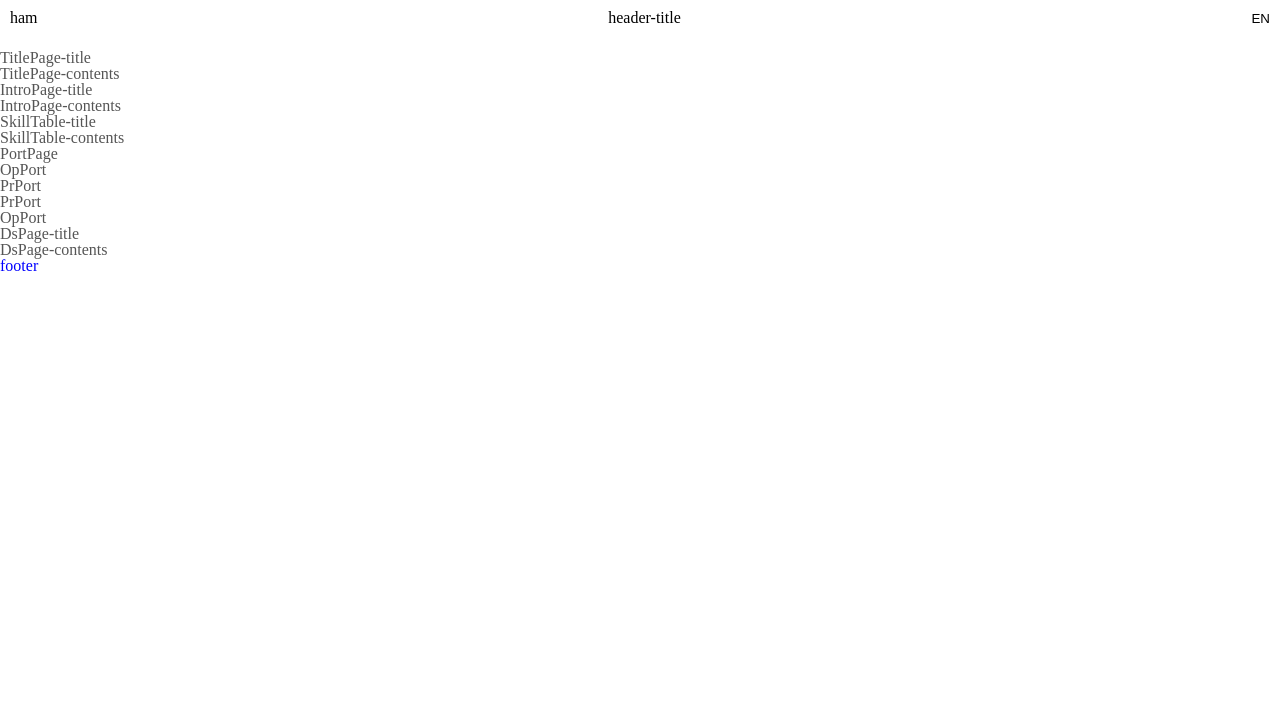
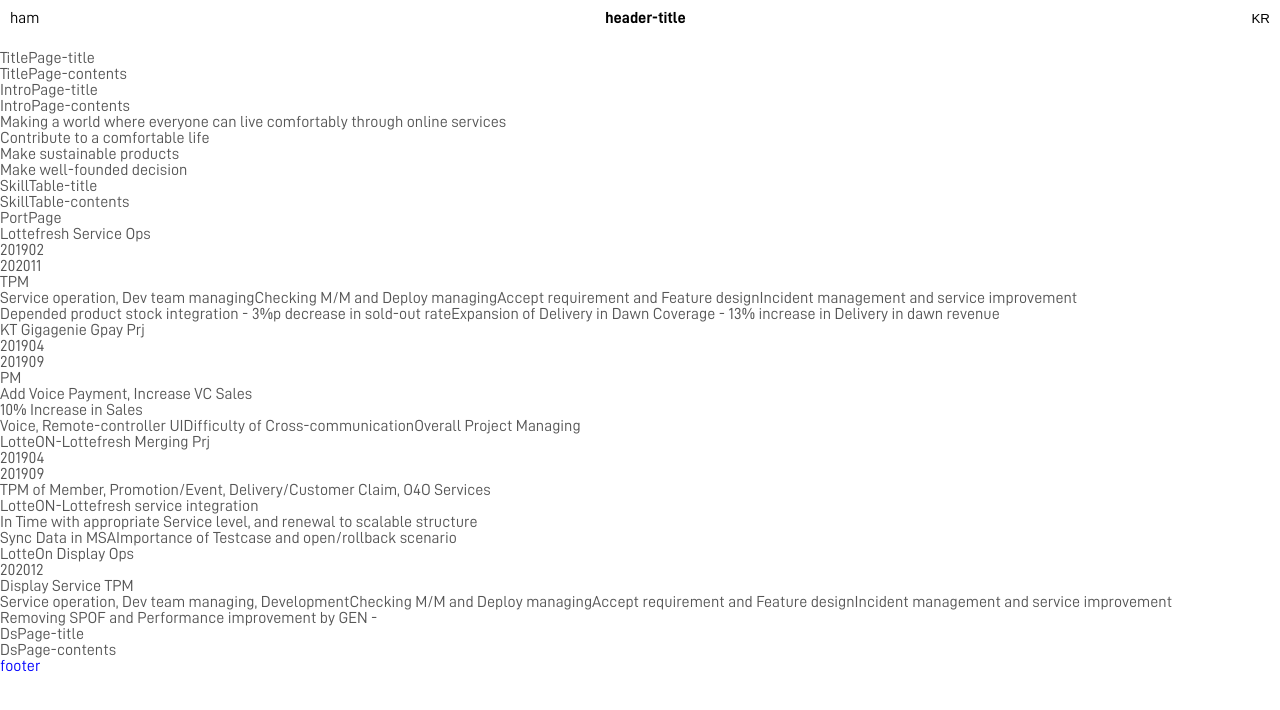
Before and after one commit to mobidiic/portfolio, a React (Create React App) app: page / in a window 1280 px wide. Shown: the top 710 px of the page. Built offline with nearby package versions, Linux system fonts and the light colour scheme.

Commit message:
change font and read json

```diff
--- a/src/Global.scss
+++ b/src/Global.scss
@@ -1,6 +1,34 @@
+//reset css
 @import "./Reset.scss";
 
+// font
+@font-face {
+    font-family: "Nanum D-DIN";
+    src: url("./assets/fonts/NanumGothic.ttf") format('truetype');
+}
+
+@font-face {
+    //(영어, 숫자, 특수문자)인 경우 D-DIN 폰트 사용
+    font-family: "Nanum D-DIN";
+    src: url("./assets/fonts/D-DIN.ttf") format('truetype');
+    unicode-range: U+0020-007E;
+}
+
+@font-face {
+    font-family: "Nanum D-DIN bold";
+    src: url("./assets/fonts/NanumGothicBold.ttf") format('truetype');
+}
+
+@font-face {
+    //(영어, 숫자, 특수문자)인 경우 D-DIN 폰트 사용
+    font-family: "Nanum D-DIN bold";
+    src: url("./assets/fonts/D-DIN-Bold.ttf") format('truetype');
+    unicode-range: U+0020-007E;
+}
+
 .App {
+
+    font-family: "Nanum D-DIN";
 
     .header__contents {
     }
--- a/src/assets/data/Introduction.json
+++ b/src/assets/data/Introduction.json
@@ -1,20 +1,20 @@
 {
+    "vision" : {
+        "KR" : "누구나 편하게 살수있는 세상을 온라인 서비스로 만들어나간다",
+        "EN" : "Making a world where everyone can live comfortably through online services"
+    },
     "principle" : [
         {
-            "kr" : "편안한 삶에 기여한다",
-            "en" : "Contribute to a comfortable life"
+            "KR" : "편안한 삶에 기여한다",
+            "EN" : "Contribute to a comfortable life"
         },
         {
-            "kr" : "지속가능한 제품을 만든다",
-            "en" : "Make sustainable products"
+            "KR" : "지속가능한 제품을 만든다",
+            "EN" : "Make sustainable products"
         },
         {
-            "kr" : "근거있는 선택을 한다",
-            "en" : "Make well-founded decision"
+            "KR" : "근거있는 선택을 한다",
+            "EN" : "Make well-founded decision"
         }
-    ],
-    "vision" : {
-        "kr" : "누구나 편하게 살수있는 세상을 온라인 서비스로 만들어나간다",
-        "en" : "Making a world where everyone can live comfortably through online services"
-    }
+    ]
 }
--- a/src/components/OpPort/OpPort.js
+++ b/src/components/OpPort/OpPort.js
@@ -1,10 +1,30 @@
 import React from "react";
 import style from "./OpPort.module.scss";
 
-const OpPort = () => {
+const OpPort = (work) => {
     return (
         <div>
-            OpPort
+            <div>
+                {work.title}
+            </div>
+            <div>
+                {work.startDtime}
+            </div>
+            <div>
+                {work.endDtime}
+            </div>
+            <div>
+                {work.images}
+            </div>
+            <div>
+                {work.role}
+            </div>
+            <div>
+                {work.description}
+            </div>
+            <div>
+                {work.keyLogs}
+            </div>
         </div>
     )
 };
--- a/src/components/PrPort/PrPort.js
+++ b/src/components/PrPort/PrPort.js
@@ -1,10 +1,33 @@
 import React from "react";
 import style from "./PrPort.module.scss";
 
-const PrPort = () => {
+const PrPort = (work) => {
     return (
         <div>
-            PrPort
+            <div>
+                {work.title}
+            </div>
+            <div>
+                {work.startDtime}
+            </div>
+            <div>
+                {work.endDtime}
+            </div>
+            <div>
+                {work.images}
+            </div>
+            <div>
+                {work.role}
+            </div>
+            <div>
+                {work.object}
+            </div>
+            <div>
+                {work.outcomes}
+            </div>
+            <div>
+                {work.learned}
+            </div>
         </div>
     )
 };
--- a/src/layouts/Layout.js
+++ b/src/layouts/Layout.js
@@ -11,11 +11,9 @@
 
 const Layout = () => {
 
-    const [ lang, setLang ] = useState("KR");
+    const [ lang, setLang ] = useState("EN");
     const [ isOpened , setIsOpened ] = useState(false);
     const viewLang = lang == "EN" ? "KR" : "EN" ;
-    // console.log("lang : " + lang);
-    // console.log("viewLang : " + viewLang);
 
     const handleLanguage = () => {
         if(lang == "EN"){
@@ -25,7 +23,6 @@
         }
     };
 
-    // [todo] function => 햄버거 메뉴 누를 때, 햄버거메뉴 불러오기, 애니메이션, 닫기버튼 만들기
     const handleToggleLayer = () => {
         setIsOpened(!isOpened);
         console.log("isOpened : "+ isOpened);
@@ -40,7 +37,7 @@
         <div>
             <div className={style.header__box}>
                 <div className={ !isOpened ?  style.header__menu : style.layer__button_close }>
-                    <a onClick={handleToggleLayer}>
+                    <a onClick={ handleToggleLayer }>
                         ham
                     </a>
                 </div>
@@ -48,7 +45,7 @@
                     header-title
                 </div>
                 <div className={style.header__button}>
-                    <button onClick={handleLanguage}> {viewLang} </button>
+                    <button onClick={ handleLanguage }> {viewLang} </button>
                 </div>
             </div>
             <div className={style.body__box}>
--- a/src/layouts/Layout.module.scss
+++ b/src/layouts/Layout.module.scss
@@ -12,9 +12,12 @@
 
     .layer__button_close {
         color: red;
+        padding: 10px;
     }
 
     .header__title {
+
+        font-family: "Nanum D-DIN bold";
         padding: 10px;
 
     }
--- a/src/pages/IntroPage/IntroPage.js
+++ b/src/pages/IntroPage/IntroPage.js
@@ -1,15 +1,19 @@
 import React, { useContext } from "react";
 import style from "./IntroPage.module.scss";
 import { UserContext } from "../../layouts/Layout";
+import ID from "../../assets/data/Introduction.json";
 
 const IntroPage = () => {
 
     const lang = useContext(UserContext).lang;
-    console.log("IntroPage lang : "+ lang);
 
-    // [todo]
-    // 1. json 파일 불러오기
-    // 2. 불러온 데이터 lang에 따라 다르게 넣기
+    const mapToComponent = (principle) => {
+        return principle.map((a, i) => (
+            <div key={i}>
+                {a[lang]}
+            </div>
+        ))
+    };
 
     return (
         <div className={style.page__box}>
@@ -18,6 +22,12 @@
             </div>
             <div className={style.page__contents}>
                 IntroPage-contents
+                <div>
+                    { ID.vision[lang] }
+                </div>
+                <div>
+                    { mapToComponent(ID.principle) }
+                </div>
             </div>
         </div>
     )
```
Also changed, not shown: src/pages/PortPage/PortPage.js (+4 -27 lines).
